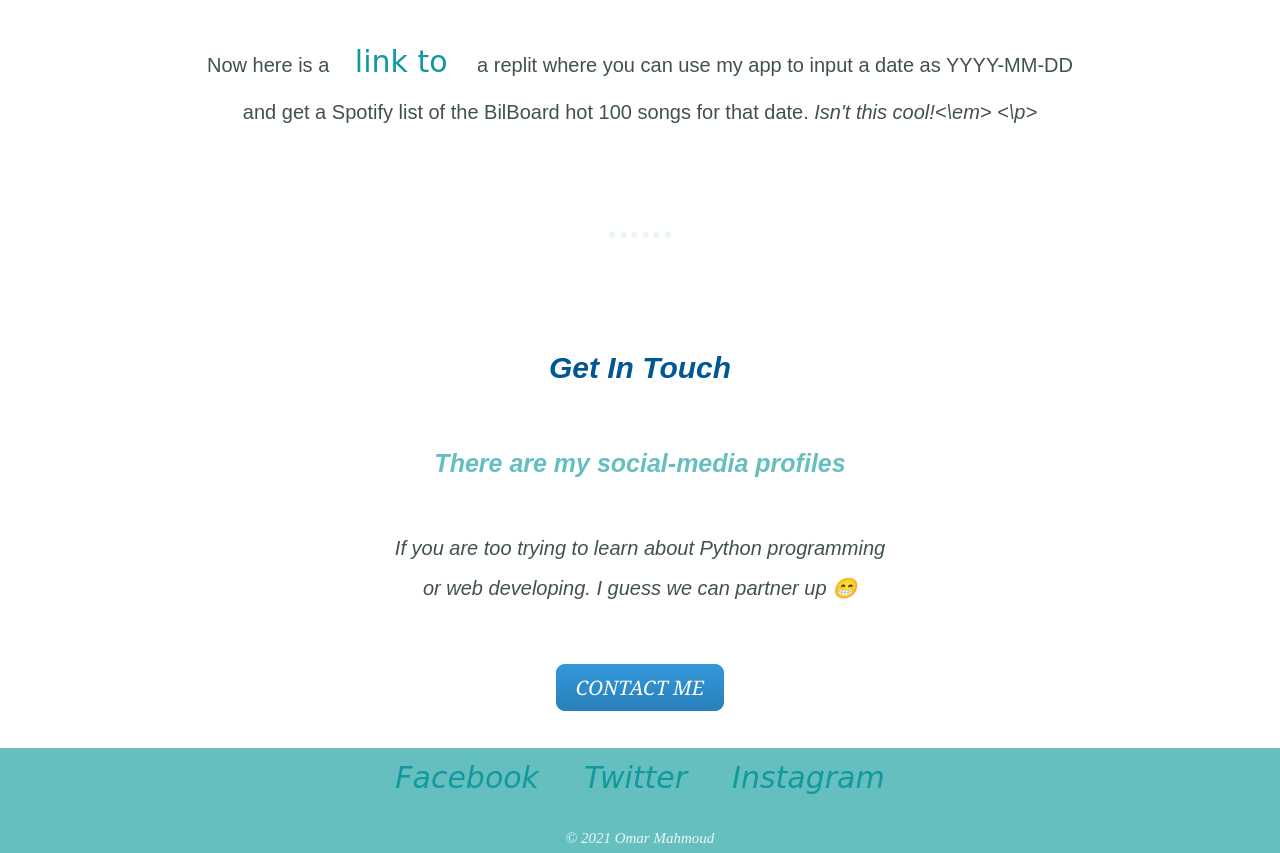
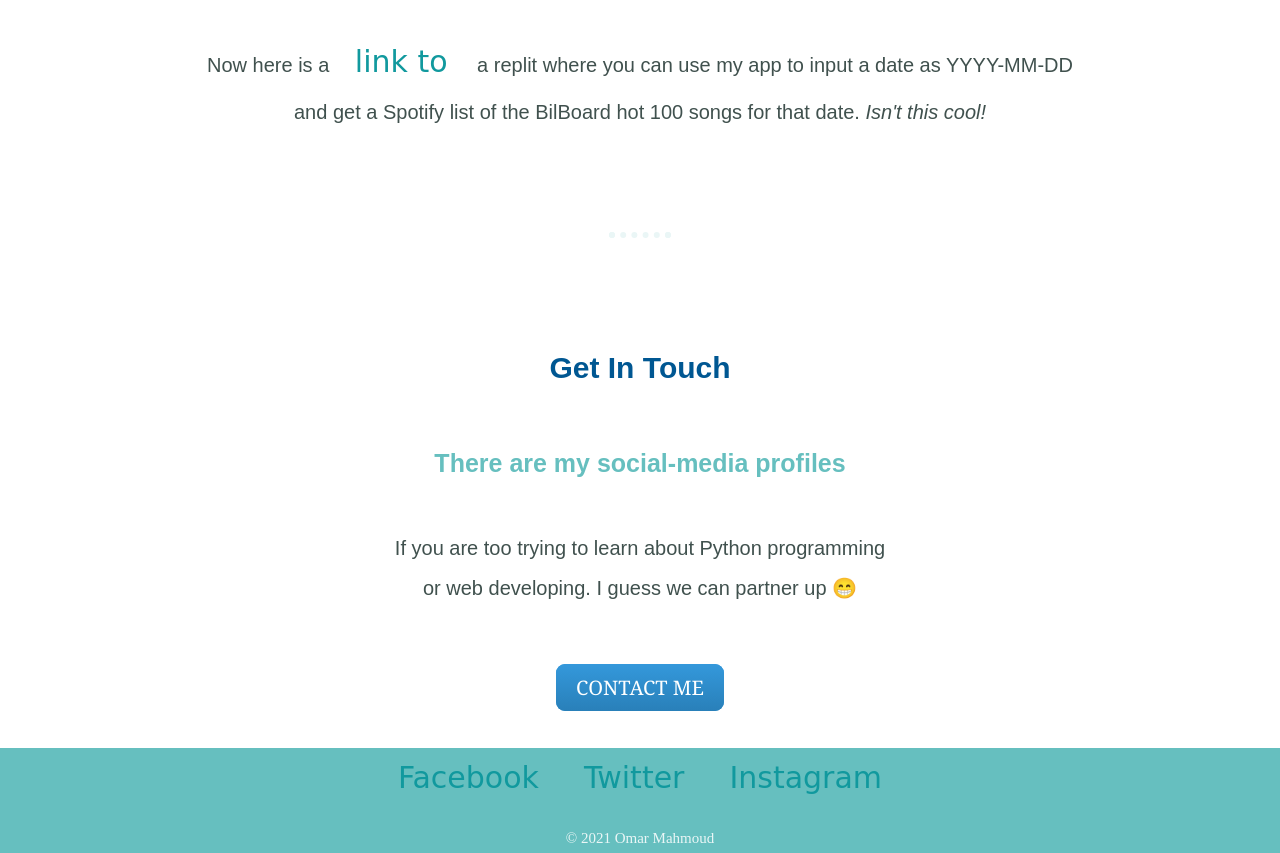
Before and after one commit to OmarMahmoud2/web, a plain HTML site: page index.html in a window 1280 px wide. Shown: the part 4137-4990 px from the top of the page. Drawn offline with Linux system fonts and the light colour scheme.

Commit message:
Update index.html

```diff
--- a/index.html
+++ b/index.html
@@ -49,7 +49,7 @@
         <img src='spot.png' class='spotpic'>
         <p> Now here is a
         <a href='https://replit.com/@OmarMahmoud11/MTimeMachine?v=1'> link to </a> a replit where you can use my app to input a date as YYYY-MM-DD <br> and get a
-          Spotify list of the BilBoard hot 100 songs for that date. <em>Isn't this cool!<\em> <\p>
+          Spotify list of the BilBoard hot 100 songs for that date. <em>Isn't this cool!</em> </p>
 
 
       </div>
```
